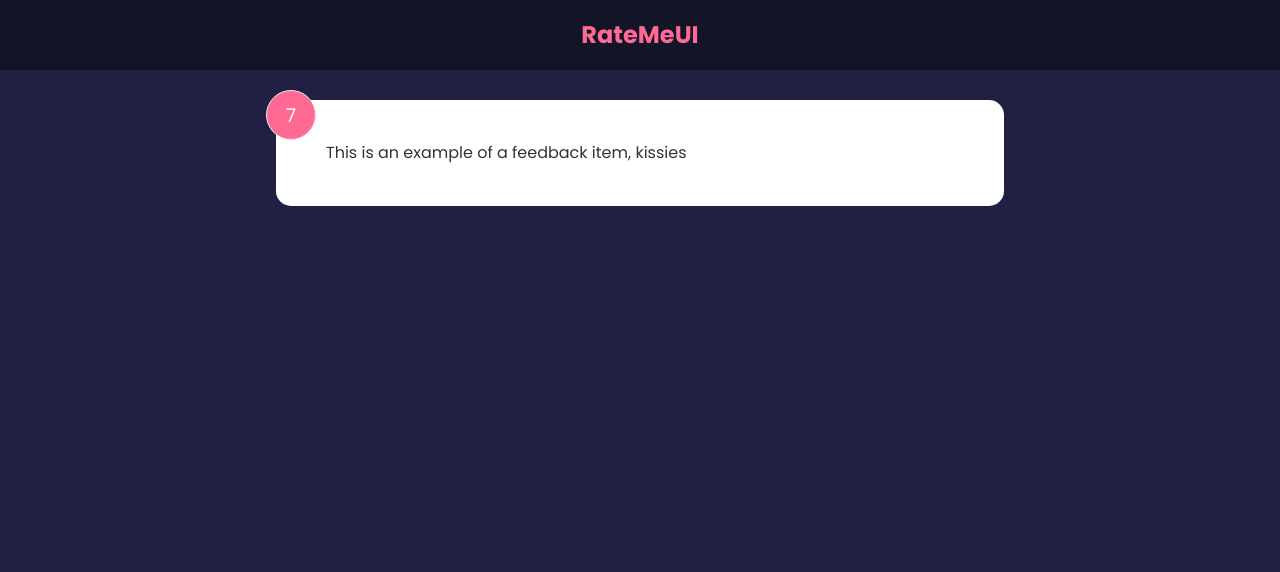
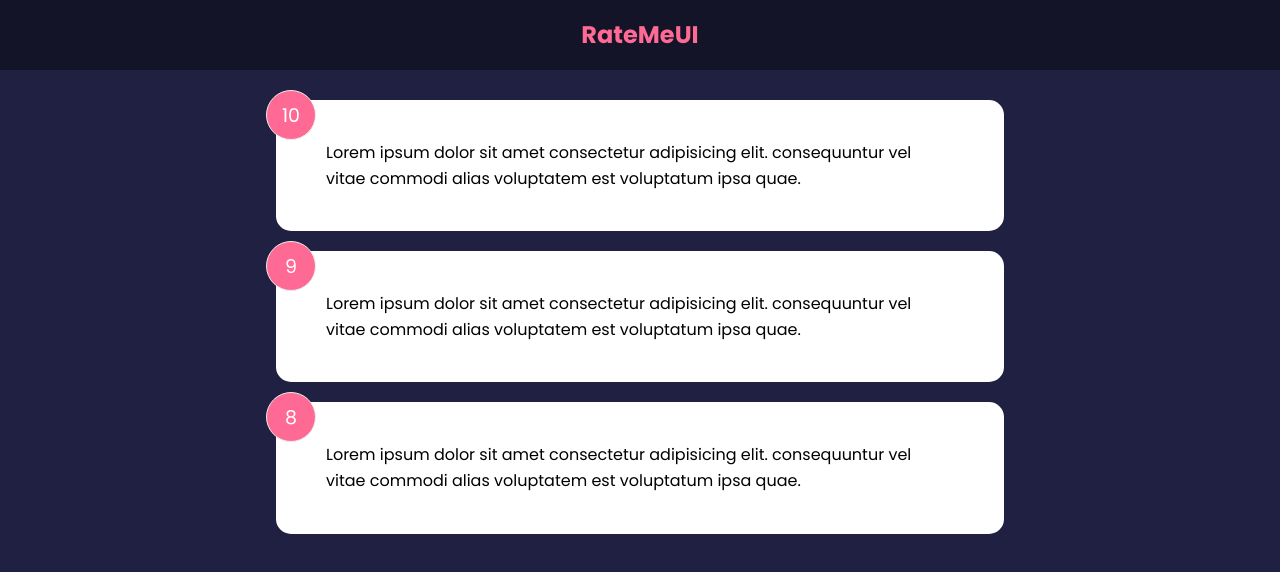
Before and after one commit to gnenov89/RateMeUI, a React (Create React App) app in the folder ratemeui/: page / in a window 1280 px wide. Shown: the top 572 px of the page. Built offline with nearby package versions, Linux system fonts and the light colour scheme.

Commit message:
App state added, destructuring and many more

```diff
--- a/ratemeui/src/App.js
+++ b/ratemeui/src/App.js
@@ -1,13 +1,16 @@
 import Header from "./components/Header"
-import Feedbackitem from "./components/Feedbackitem"
-
+import FeedbackList from "./components/FeedbackList"
+import { useState } from 'react'
+import FeedbackData from "./data/feedbackData"
 
 function App() {
+  const [feedback, setFeedback] = useState
+    (FeedbackData)
   return (
     <>
       <Header />
       <div className='container'>
-        <Feedbackitem />
+        <FeedbackList feedback={feedback} />
       </div>
     </>
   )
--- /dev/null
+++ b/ratemeui/src/components/FeedbackList.jsx
@@ -0,0 +1,30 @@
+import React from 'react'
+import Feedbackitem from './Feedbackitem'
+import PropTypes from 'prop-types'
+
+function FeedbackList({ feedback }) {
+  if (!feedback || feedback.length === 0) {
+    return <p> No Feedback </p>
+  }
+  return (
+    <div className='feedback-list'>
+      {feedback.map((item) => (
+        <Feedbackitem key={item.id} item={item} />
+      ))}
+    </div>
+  )
+}
+FeedbackList.propTypes = {
+  feedback: PropTypes.arrayOf(
+    PropTypes.shape({
+      id: PropTypes.number.isRequired,
+      text: PropTypes.string.isRequired,
+      rating: PropTypes.number.isRequired,
+
+    }
+
+    )
+  )
+}
+
+export default FeedbackList
--- a/ratemeui/src/components/Feedbackitem.jsx
+++ b/ratemeui/src/components/Feedbackitem.jsx
@@ -1,20 +1,19 @@
-import { useState } from 'react'
 
+import Card from "./shared/Card"
+import PropTypes from 'prop-types'
 
-function Feedbackitem() {
-  // Setting state with array destructuring
-  const [rating, setRating] = useState(7)
-  const [text, setText] = useState('This is an example of a feedback item, kissies')
+function Feedbackitem({ item }) {
+  return (
+    <Card>
+      <div className="num-display">{item.rating}</div>
+      <div className="text-display">{item.text}</div>
+    </Card>
 
-
-
-  return (
-    <div className='card'>
-      <div className="num-display">{rating}</div>
-      <div className="text-display">{text}</div>
-
-    </div>
   )
 }
 
+Feedbackitem.propTypes = {
+  item: PropTypes.object.isRequired,
+}
+
 export default Feedbackitem
--- /dev/null
+++ b/ratemeui/src/components/shared/Card.jsx
@@ -0,0 +1,28 @@
+import React from 'react'
+import PropTypes from 'prop-types'
+
+function Card({ children, reverse }) {
+  return (
+
+    <div
+      className="card"
+      style={{
+        backgroundColor: reverse ? 'rgba(0,0,0,0.4)' : '#fff',
+        color: reverse ? '#fff' : '#000',
+      }}>
+      {children}
+    </div>
+  )
+
+}
+
+Card.defaultProps = {
+  reverse: false,
+}
+
+Card.propTypes = {
+  children: PropTypes.node.isRequired,
+  reverse: PropTypes.bool,
+}
+
+export default Card
--- /dev/null
+++ b/ratemeui/src/data/feedbackData.js
@@ -0,0 +1,19 @@
+const FeedbackData = [
+  {
+    id: 1,
+    rating: 10,
+    text: 'Lorem ipsum dolor sit amet consectetur adipisicing elit. consequuntur vel vitae commodi alias voluptatem est voluptatum ipsa quae.',
+  },
+  {
+    id: 2,
+    rating: 9,
+    text: 'Lorem ipsum dolor sit amet consectetur adipisicing elit. consequuntur vel vitae commodi alias voluptatem est voluptatum ipsa quae.',
+  },
+  {
+    id: 3,
+    rating: 8,
+    text: 'Lorem ipsum dolor sit amet consectetur adipisicing elit. consequuntur vel vitae commodi alias voluptatem est voluptatum ipsa quae.',
+  },
+]
+
+export default FeedbackData
```
